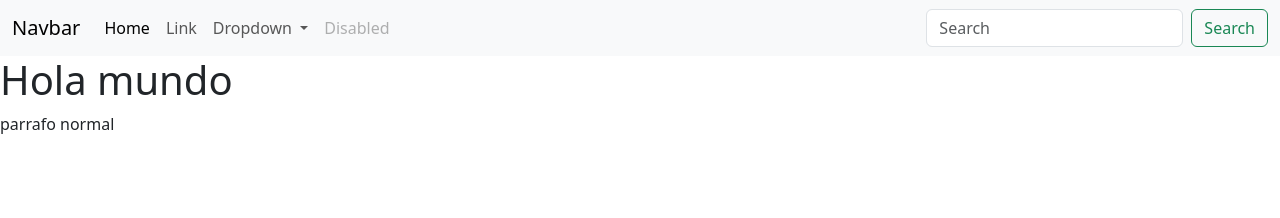
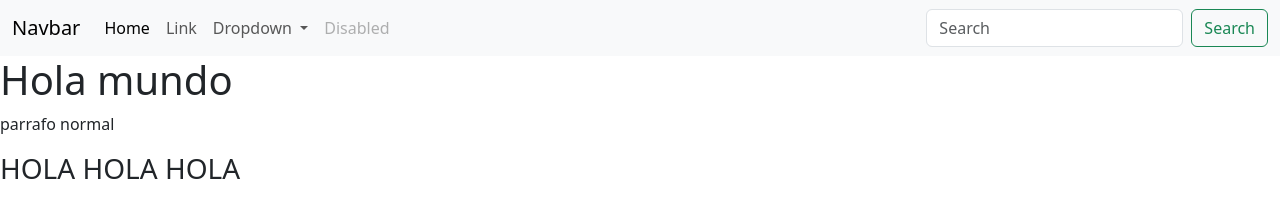
Before and after one commit to heltonsmith/proyectoweb2, a plain HTML site: page index.html in a window 1280 px wide. Drawn offline with nearby package versions, Linux system fonts and the light colour scheme.

Commit message:
agregue un h3

```diff
--- a/index.html
+++ b/index.html
@@ -49,6 +49,7 @@
     <h1>Hola mundo</h1>
     <p>parrafo normal</p>
 
+    <h3>HOLA HOLA HOLA</h3>
 
 
     <script src="https://cdn.jsdelivr.net/npm/bootstrap@5.3.0-alpha3/dist/js/bootstrap.bundle.min.js"></script>
```
